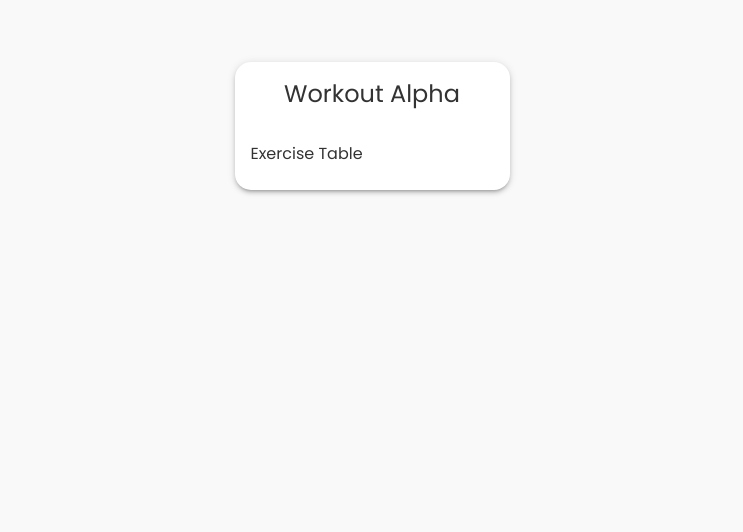
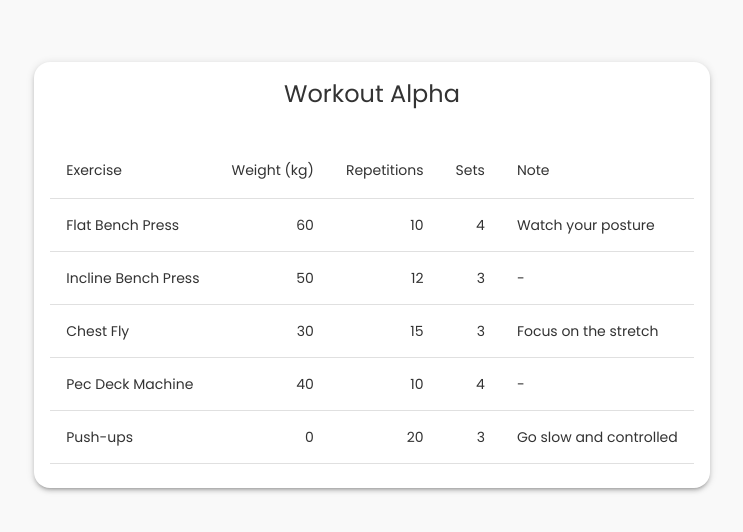
Before and after one commit to tomerpeceniski/igym, a React (Vite) app in the folder frontend/: page /workout in a window 1280 px wide. Shown: the top 532 px of the page, without its empty margins (268-1011 px from the left). Built offline with nearby package versions, Linux system fonts and the light colour scheme.

Commit message:
feat: create exercise table inside WorkoutCard

```diff
--- /dev/null
+++ b/frontend/src/components/ExercisesTable.jsx
@@ -0,0 +1,32 @@
+import { Table, TableBody, TableCell, TableContainer, TableHead, TableRow, Paper } from '@mui/material';
+
+const ExercisesTable = ({ exercises }) => {
+  return (
+    <TableContainer>
+      <Table>
+        <TableHead>
+          <TableRow>
+            <TableCell>Exercise</TableCell>
+            <TableCell align="right">Weight (kg)</TableCell>
+            <TableCell align="right">Repetitions</TableCell>
+            <TableCell align="right">Sets</TableCell>
+            <TableCell>Note</TableCell>
+          </TableRow>
+        </TableHead>
+        <TableBody>
+          {exercises.map((exercise, index) => (
+            <TableRow key={index}>
+              <TableCell>{exercise.name}</TableCell>
+              <TableCell align="right">{exercise.weight}</TableCell>
+              <TableCell align="right">{exercise.repetitions}</TableCell>
+              <TableCell align="right">{exercise.sets}</TableCell>
+              <TableCell>{exercise.note || '-'}</TableCell>
+            </TableRow>
+          ))}
+        </TableBody>
+      </Table>
+    </TableContainer>
+  );
+};
+
+export default ExercisesTable;
--- a/frontend/src/components/WorkoutCard.jsx
+++ b/frontend/src/components/WorkoutCard.jsx
@@ -1,14 +1,12 @@
 import { Card, CardHeader, CardContent, Typography } from '@mui/material';
+import ExercisesTable from './ExercisesTable';
 
 const WorkoutCard = ({ workout }) => {
     return (
         <Card sx={{ minWidth: 275, borderRadius: 2, boxShadow: 3 }}>
-            <CardHeader title={workout.name} sx={{ textAlign: 'center' }}/>
-
+            <CardHeader title={workout.name} sx={{ textAlign: 'center' }} />
             <CardContent>
-                <Typography variant="body1">
-                    Exercise Table
-                </Typography>
+                <ExercisesTable exercises={workout.exercises} />
             </CardContent>
         </Card>
     );
```
